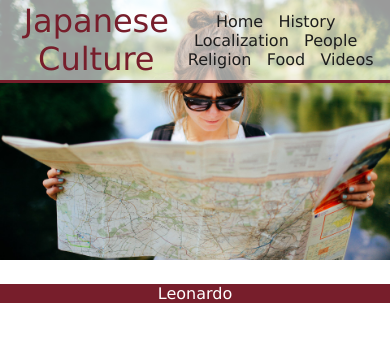
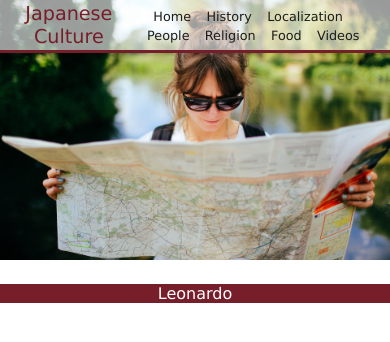
Before and after one commit to LeoAoki/japanese-culture, an Angular app: page /localization in a window 390 px wide. Shown: the top 342 px of the page. Built offline with nearby package versions, Linux system fonts and the light colour scheme.

Commit message:
Responsividade no Top-Bar

```diff
--- a/src/app/components/top-bar/top-bar.component.css
+++ b/src/app/components/top-bar/top-bar.component.css
@@ -6,7 +6,7 @@
 }
 
 .logo {
-  font-size: 200%;
+  font-size: clamp(1.2rem, 2vw, 2rem);
   color: #771E2B;
   transition: all 0.3s ease;
 }
@@ -20,7 +20,7 @@ nav {
 }
 
 .link {
-  font-size: 100%;
+  font-size: clamp(0.8rem, 1vw, 1rem);
   transition: all 0.3s ease;
 }
 .link:hover {
```
